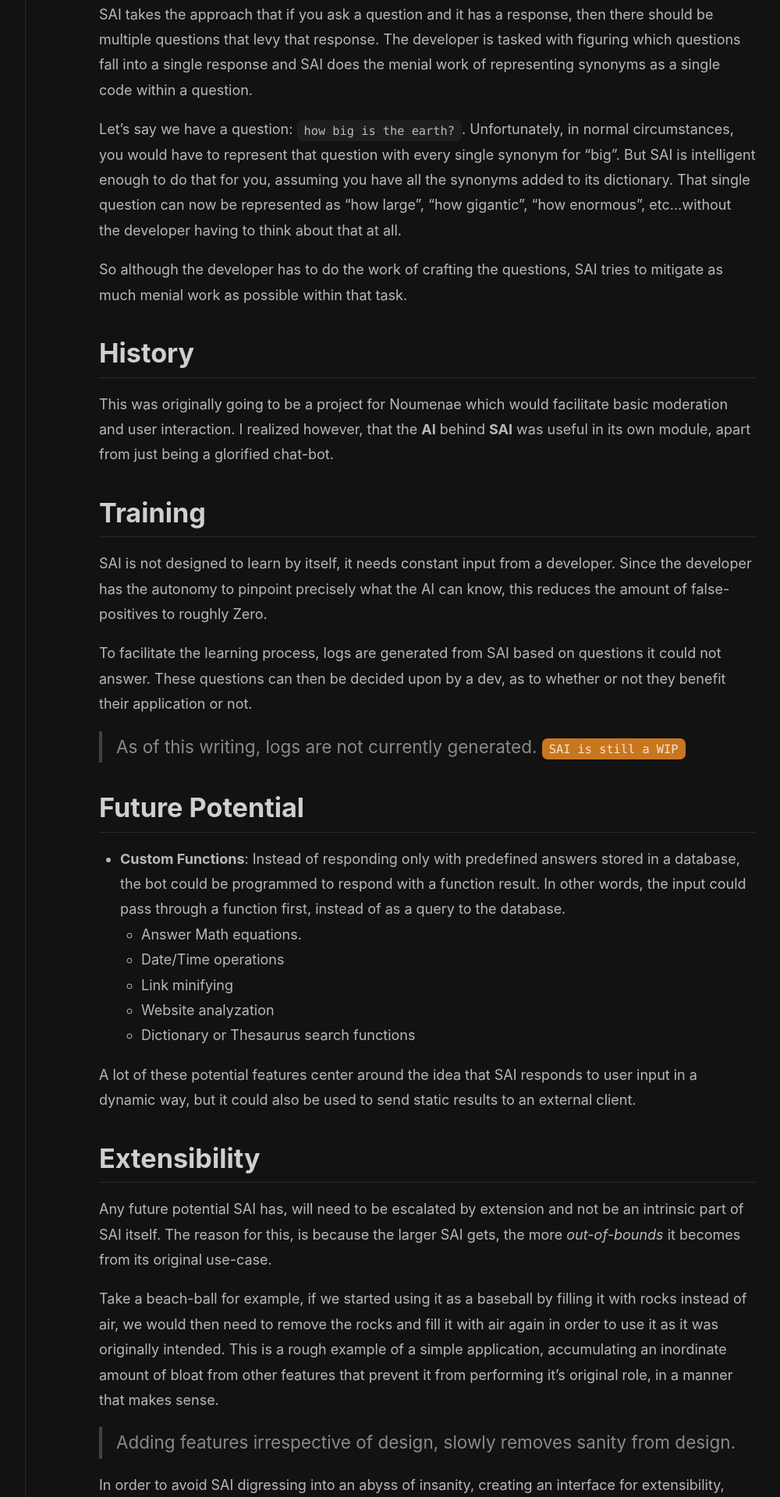
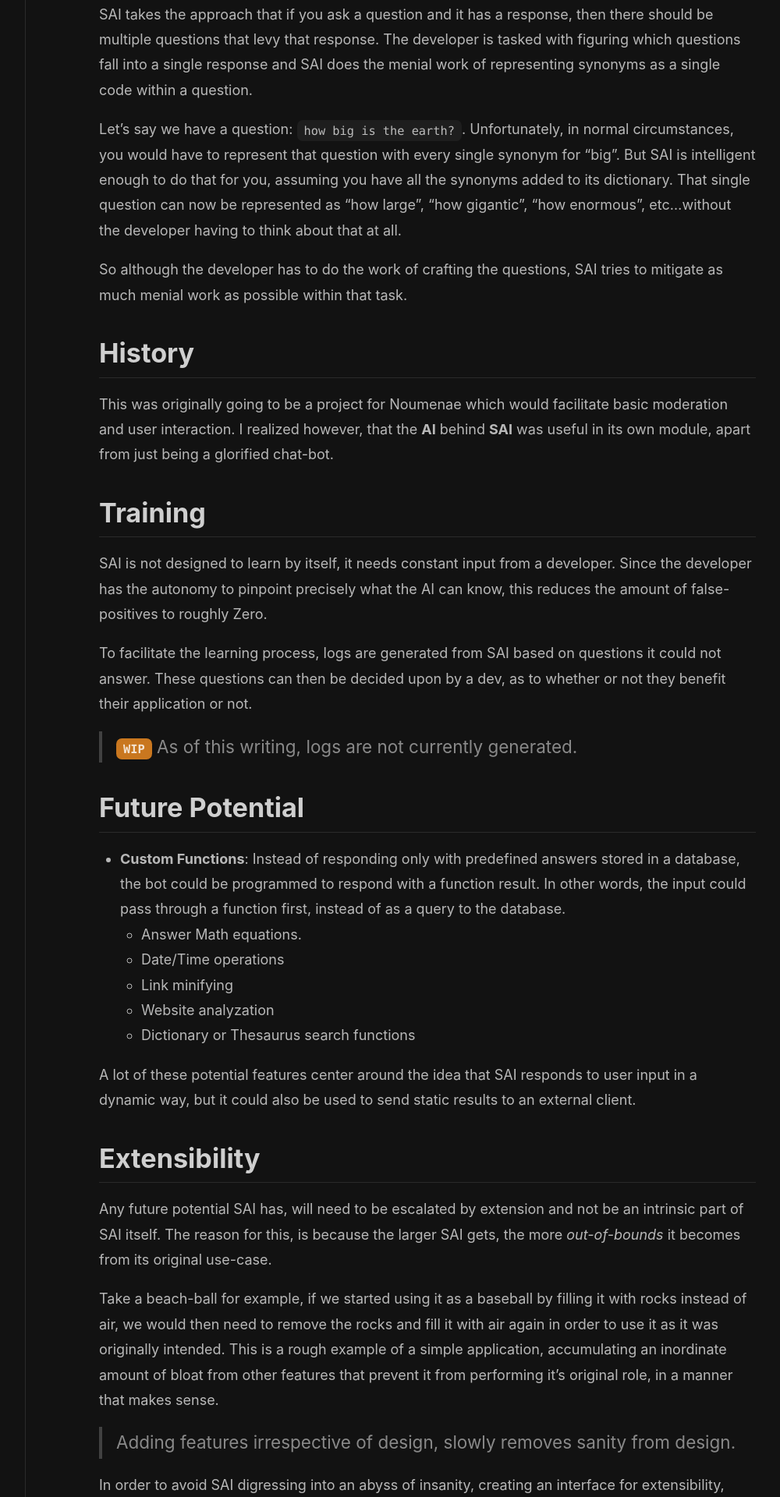
Before and after one commit to Everything-Explained/SAI, a Jekyll site: the page built from index.md, in a window 1280 px wide. Shown: the part 567-2487 px from the top of the page at 78% size, without its empty margins (217-1217 px from the left). Built offline with Jekyll 4.4.1, drawn with Linux system fonts in a browser that asks for light colours; nearby versions of some CDN libraries; our own code applies the rules of GitHub Pages for plain Markdown files.

Commit message:
Adjust weight and position of warning within index

```diff
--- a/_sass/additional/_tag.scss
+++ b/_sass/additional/_tag.scss
@@ -2,20 +2,24 @@
   code.success {
     color: $text-color-function;
     background-color: $green;
+    font-weight: 700;
   }
 
   code.info {
     color: $text-color-function;
     background-color: $blue;
+    font-weight: 700;
   }
 
   code.warning {
     color: $text-color-function;
     background-color: $yellow;
+    font-weight: 700;
   }
 
   code.error {
     color: $text-color-function;
     background-color: $red;
+    font-weight: 700;
   }
 }
--- a/index.md
+++ b/index.md
@@ -24,7 +24,7 @@ SAI is not designed to learn by itself, it needs constant input from a developer
 
 To facilitate the learning process, logs are generated from SAI based on questions it could not answer. These questions can then be decided upon by a dev, as to whether or not they benefit their application or not.
 
-> As of this writing, logs are not currently generated. `SAI is still a WIP`{:.warning}
+> `WIP`{:.warning} As of this writing, logs are not currently generated.
 
 ## Future Potential
 - **Custom Functions**: Instead of responding only with predefined answers stored in a database, the bot could be programmed to respond with a function result. In other words, the input could pass through a function first, instead of as a query to the database.
```
